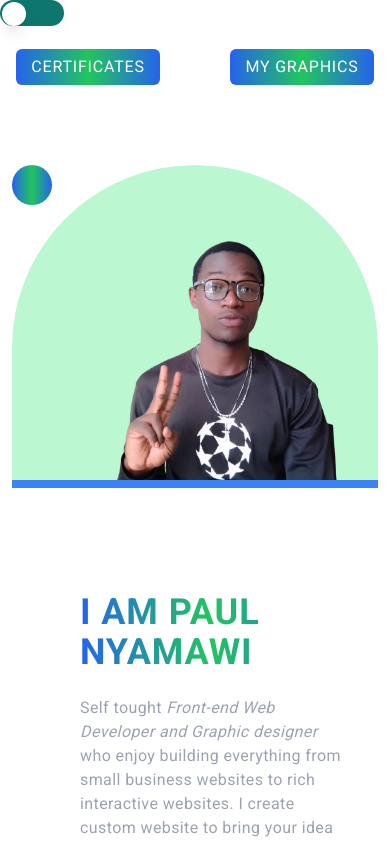
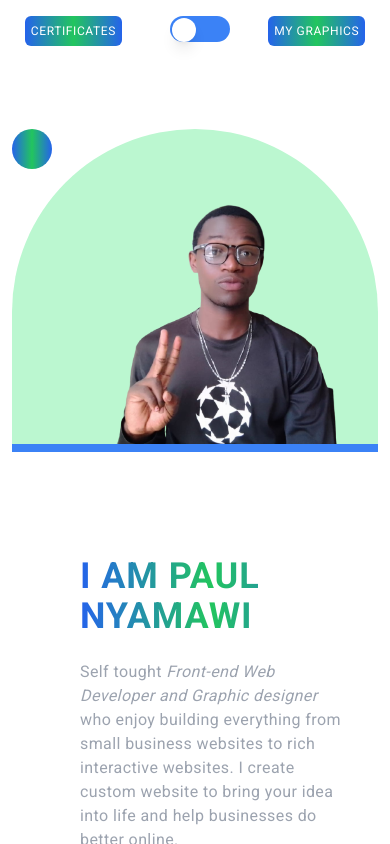
Before and after one commit to Paulhakeem/portfolio, a Vue app: page /portfolio in a window 390 px wide. Shown: the top 844 px of the page. Built offline with nearby package versions, Linux system fonts and the light colour scheme; a web font is replaced by a local one.

Commit message:
adding dark-light mode

```diff
--- a/src/App.vue
+++ b/src/App.vue
@@ -1,38 +1,9 @@
 <script setup>
 import { RouterLink, RouterView } from "vue-router";
-import { useDark, useToggle } from "@vueuse/core";
-import { Switch } from "@headlessui/vue";
-import { ref } from "vue";
-const enabled = ref(false);
-const isDark = useDark();
-const toggleDark = useToggle(isDark);
 </script>
 
 <template>
-  <div>
-    <!-- <p class="text-red-600">Dark theme: {{isDark}}</p>
-  <button @click="toggleDark()">toggle</button> -->
-
-    <Switch
-      @click="toggleDark()"
-      v-model="enabled"
-      :class="enabled ? 'bg-teal-900' : 'bg-teal-700'"
-      class="relative inline-flex h-[26px] w-[64px] shrink-0 cursor-pointer rounded-full border-2 border-transparent transition-colors duration-200 ease-in-out focus:outline-none focus-visible:ring-2 focus-visible:ring-white/75"
-    >
-      <span class="sr-only">Use setting</span>
-      <span
-        aria-hidden="true"
-        :class="enabled ? 'translate-x-9' : 'translate-x-0'"
-        class="pointer-events-none inline-block h-[24px] w-[24px] transform rounded-full bg-white shadow-lg ring-0 transition duration-200 ease-in-out"
-      />
-    </Switch>
-    <RouterView />
-  </div>
+  <RouterView />
 </template>
 
-<style>
-.dark {
-  background: #121a27;
-  color: #fff;
-}
-</style>
+<style></style>
--- a/src/assets/main.css
+++ b/src/assets/main.css
@@ -6,6 +6,11 @@ body {
     /* background-color: ; */
     overscroll-behavior: auto;
 }
+.dark {
+    background: #121a27;
+    color: gray;
+
+  }
 @media screen and (max-width: 500px) {
     .profile{
         width: 96%;
@@ -50,6 +55,15 @@ body {
     #certificates button{
         width: 50%;
     }
-
-
+    #button {
+        text-align: center;
+        justify-content: center;
+    }
+   #button button {
+    width: 100%;
+    font-size: 12px;
+   }
+   .switch {
+    padding-right: 1.4em;
+   }
 }
--- a/src/components/buttons.vue
+++ b/src/components/buttons.vue
@@ -1,5 +1,5 @@
 <template>
-    <div class="flex justify-between mt-4 mx-4">
+    <div id="button" class="flex justify-end gap-8 mt-4 px-4">
       <RouterLink to="/certificates">
         <button
           class="bg-gradient-to-r from-blue-600 via-green-500 to-blue-600 p-1.5 rounded-md text-white uppercase tracking-wider w-36 hover:shadow-lg hover:animate-bounce"
@@ -7,6 +7,8 @@
           Certificates
         </button>
       </RouterLink>
+
+      <dark-mode/>
 
       <RouterLink to="/graphics">
         <button
@@ -19,4 +21,5 @@
 </template>
 
 <script setup>
+import darkMode from "../components/darkMode.vue"
 </script>
--- /dev/null
+++ b/src/components/darkMode.vue
@@ -0,0 +1,30 @@
+<template>
+  <div>
+    <div class="switch">
+      <Switch
+        @click="toggleDark()"
+        v-model="enabled"
+        :class="enabled ? 'bg-green-500' : 'bg-blue-500'"
+        class="relative inline-flex h-[26px] w-[64px] mx-4 shrink-0 cursor-pointer rounded-full border-2 border-transparent transition-colors duration-200 ease-in-out focus:outline-none focus-visible:ring-2 focus-visible:ring-white/75"
+      >
+        <span class="sr-only">Use setting</span>
+        <span
+          aria-hidden="true"
+          :class="enabled ? 'translate-x-9' : 'translate-x-0'"
+          class="pointer-events-none inline-block h-[24px] w-[24px] transform rounded-full bg-white shadow-lg ring-0 transition duration-200 ease-in-out"
+        />
+      </Switch>
+    </div>
+  </div>
+</template>
+
+<script setup>
+import { useDark, useToggle } from "@vueuse/core";
+import { Switch } from "@headlessui/vue";
+import { ref } from "vue";
+const enabled = ref(false);
+const isDark = useDark();
+const toggleDark = useToggle(isDark);
+</script>
+
+<style lang="scss" scoped></style>
```
